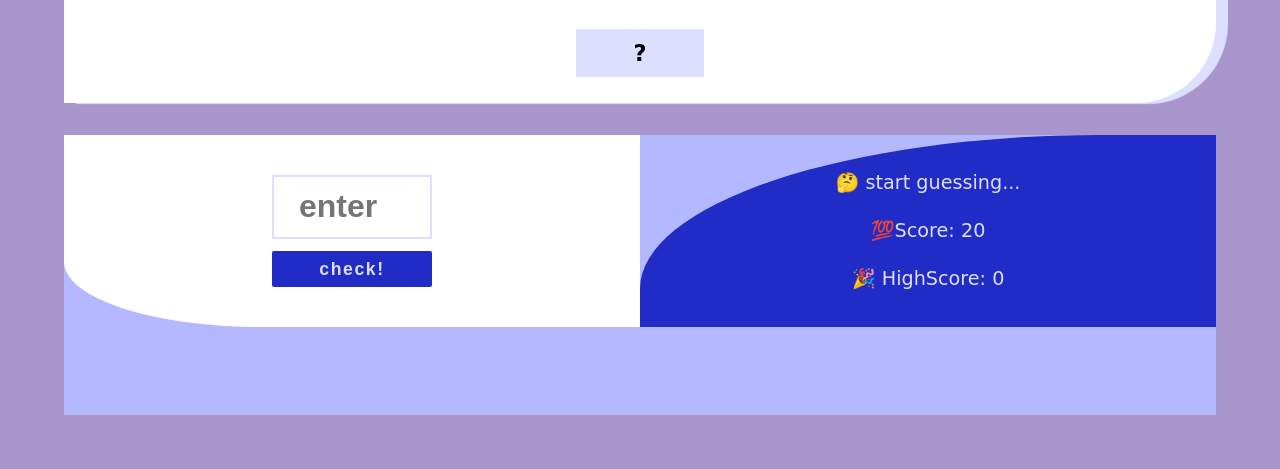
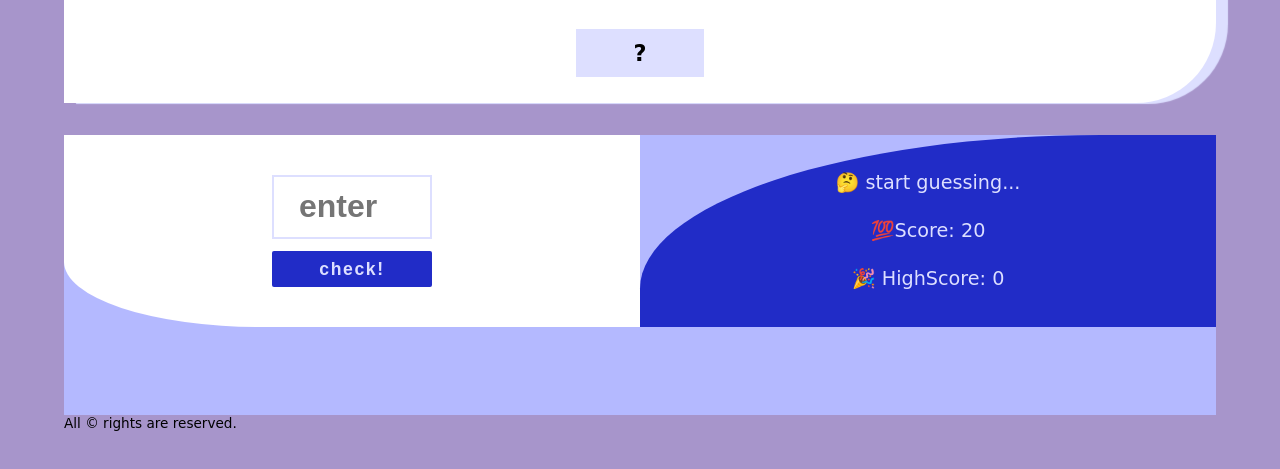
Before and after one commit to iqbalnoushad/guessMynumberGame, a plain HTML site: page index.html in a window 1280 px wide. Shown: the part 153-622 px from the top of the page. Drawn offline with Linux system fonts and the light colour scheme.

Commit message:
second commit

```diff
--- a/index.html
+++ b/index.html
@@ -31,6 +31,7 @@
         </div>
 
     </section>
+    <footer>All &copy; rights are reserved. </footer>
 </body>
 <script src="./domFundamentals.js"></script>
 </html>
```
